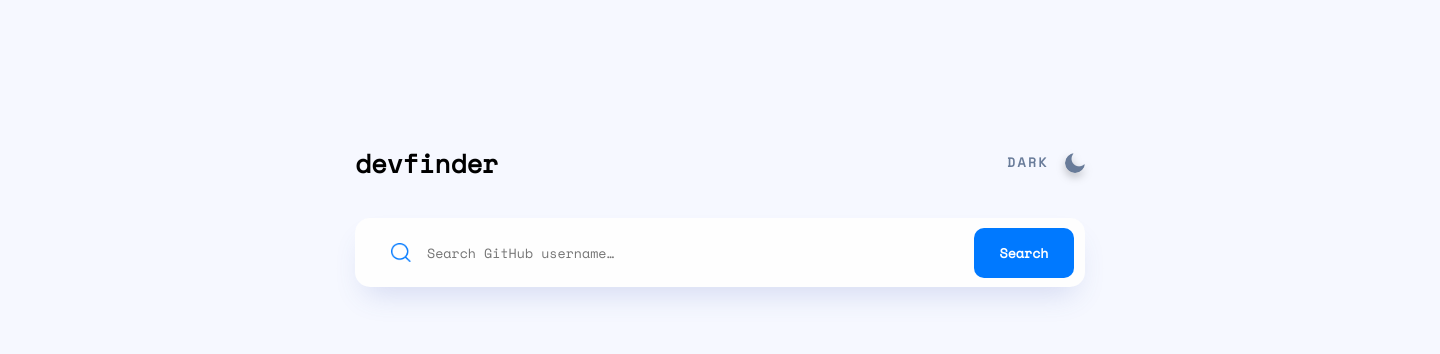
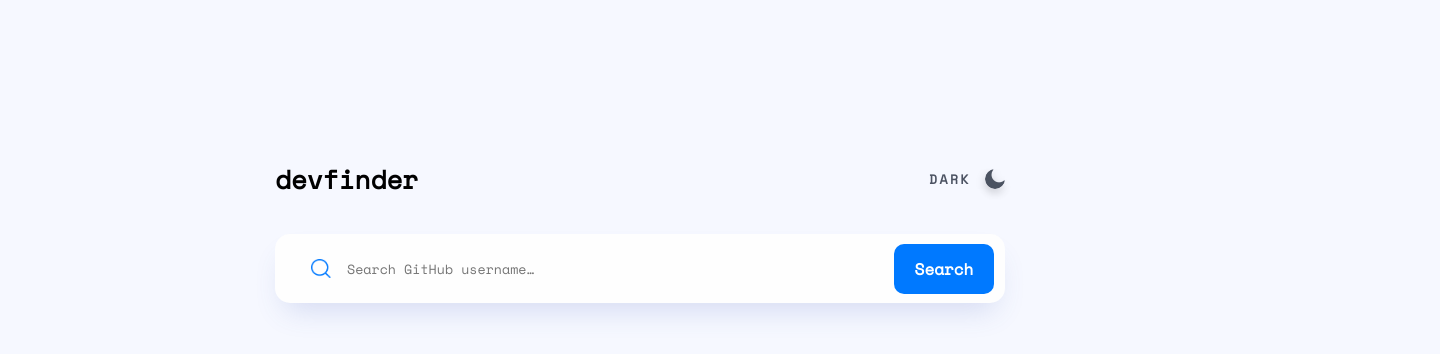
Before and after one commit to lucywho/gitusersearch, a React app: page / in a window 1280 px wide. Shown: the top 354 px of the page, 1440 px wide, since content can reach past the window. Built offline with nearby package versions, Linux system fonts and the light colour scheme; the HTML template or start-up script is replaced by a standard one.

Commit message:
finishes desktop styling

```diff
--- a/src/index.css
+++ b/src/index.css
@@ -2,6 +2,7 @@
 
 :root {
     --Main-blue: #0079ff;
+
     --Light-grey: #697c9a;
     --Light-grey-blue: #4b6a9b;
     --Dark-grey: #2b3442;
@@ -56,17 +57,14 @@ h4 {
 }
 
 .app {
-    position: relative;
-    width: 1440px;
-    height: 900px;
+    width: 100vw;
+    height: 100vh;
 }
 
 .wrapper {
     min-height: 590px;
     width: 730px;
-    position: absolute;
-    top: 144px;
-    left: 355px;
+    margin: 20vh auto 0 auto;
 }
 
 .n-a {
@@ -88,12 +86,18 @@ h4 {
 }
 
 .mode {
-    width: 78px;
+    width: fit-content;
     height: 20px;
     display: flex;
+    flex-direction: row;
     justify-content: space-between;
     align-items: center;
-    color: var(--Light-grey);
+    color: var(--Dark-grey-blue);
+    opacity: 75%;
+}
+
+.mode:hover {
+    opacity: 100%;
 }
 
 .dark-light {
@@ -102,18 +106,17 @@ h4 {
     width: 40px;
     font-weight: 700;
     font-size: 13px;
-    line-height: 19px;
     text-align: right;
     letter-spacing: 2.5px;
 }
 
 .sun-moon {
-    height: 20px;
-    width: 20px;
+    max-height: 20px;
+    max-width: 20px;
     border-radius: 100%;
     background-color: transparent;
-    filter: invert(51%) sepia(25%) saturate(496%) hue-rotate(177deg)
-        brightness(88%) contrast(80%)
+    filter: brightness(0) saturate(100%) invert(9%) sepia(36%) saturate(850%)
+        hue-rotate(182deg) brightness(94%) contrast(96%)
         drop-shadow(0px 4px 4px rgba(0, 0, 0, 0.25));
 }
 
@@ -161,10 +164,15 @@ h4 {
     border-radius: 10px;
     color: #fff;
     display: flex;
+    font-size: 16px;
     font-weight: 700;
     height: 50px;
     justify-content: center;
     width: 100px;
+}
+
+.search:hover {
+    opacity: 75%;
 }
 
 /*USER INFO BLOCK*/
--- a/webpack.config.js
+++ b/webpack.config.js
@@ -18,7 +18,7 @@ module.exports = {
             },
             {
                 test: /\.png$/i,
-                use: ['file-loader'],
+                use: ["file-loader"],
             },
         ],
     },
```
Also changed, not shown: 1 other file (tests, documents, lock files or other folders).
